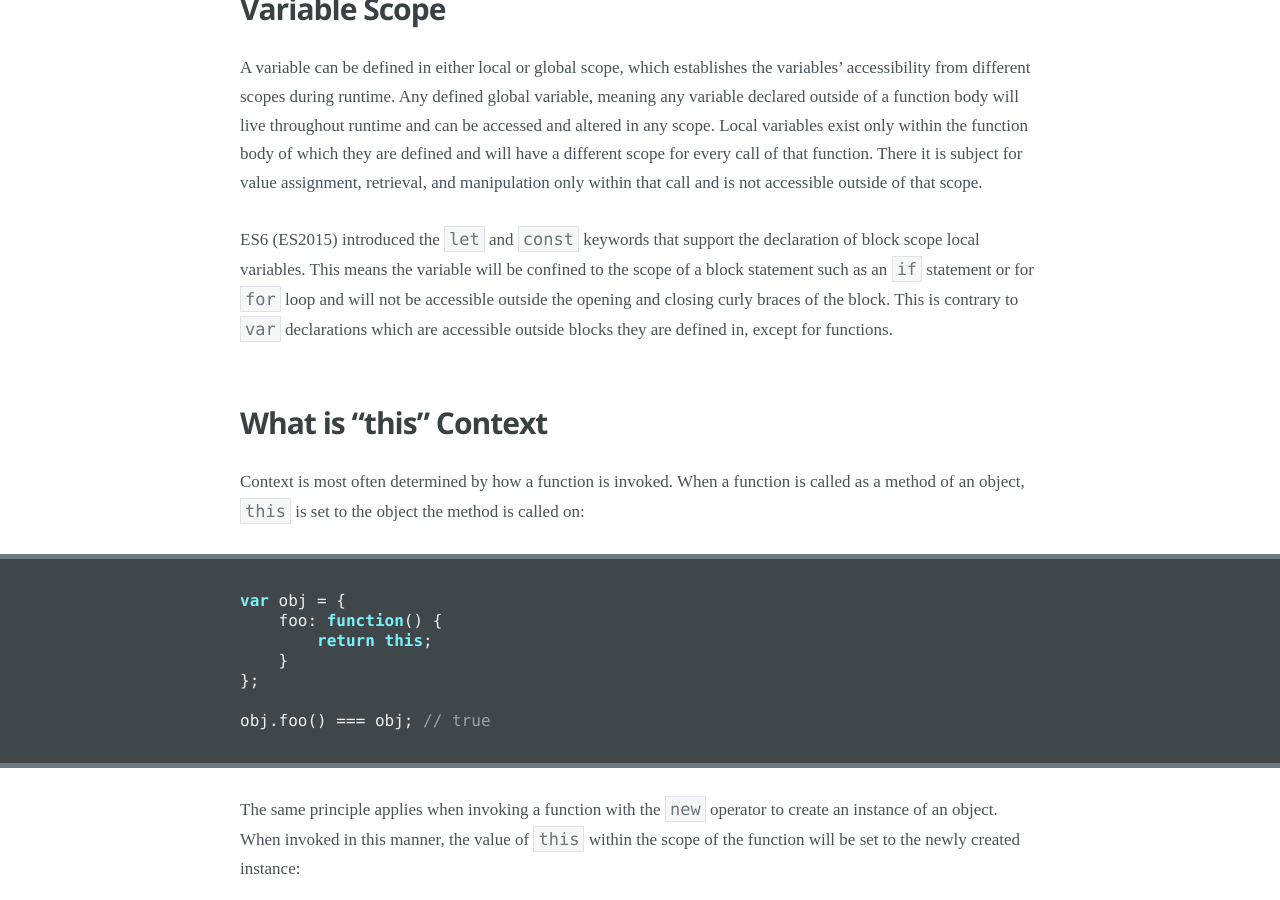
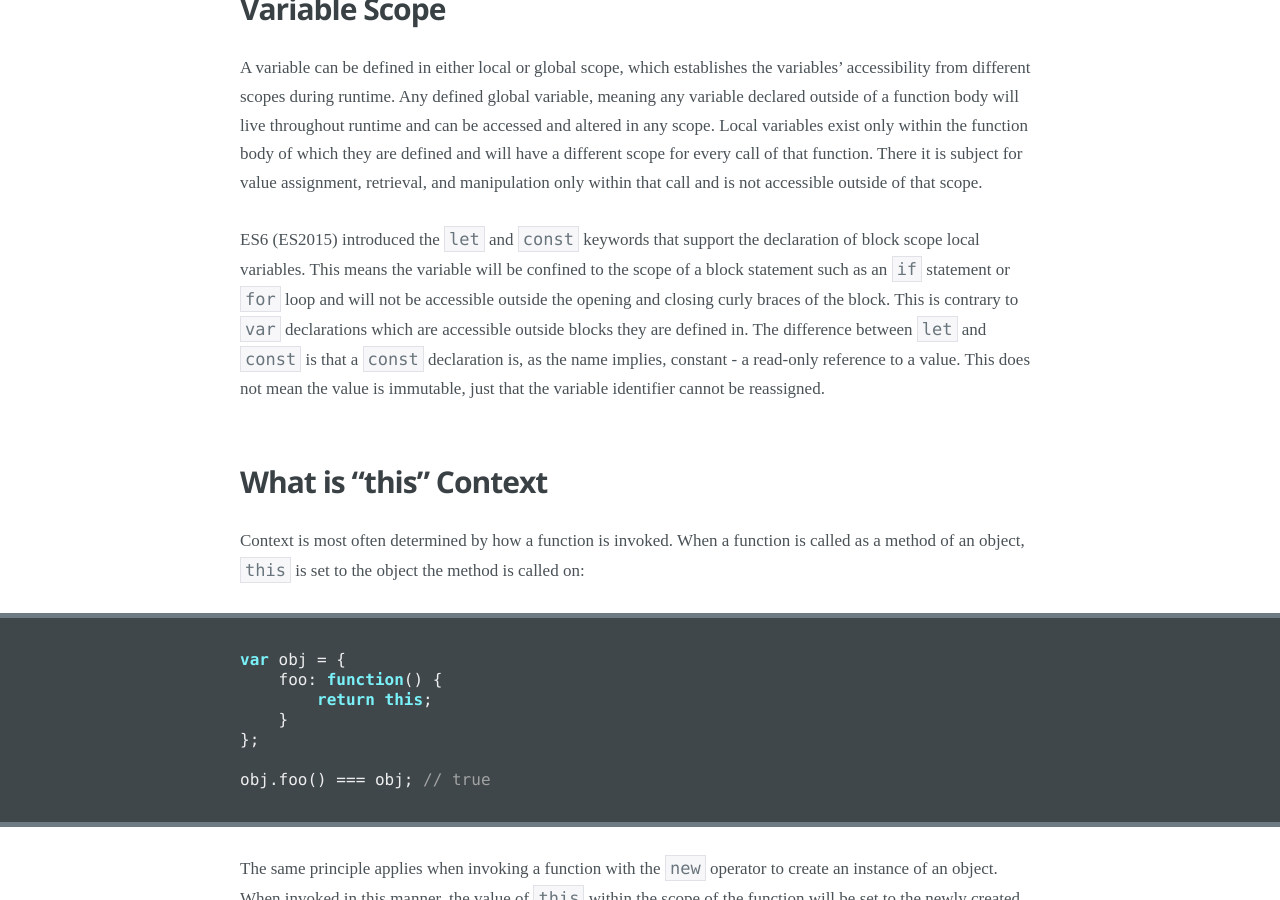
Before and after one commit to ryanmorr/ryanmorr.github.io, a Jekyll site: the page built from _posts/2013-08-16-understanding-scope-and-context-in-javascript.md, in a window 1280 px wide and 900 px high, scrolled down 1345 px. Built offline with Jekyll 4.4.1, drawn with Linux system fonts in a browser that asks for light colours; some web fonts are replaced.

Commit message:
Fix typo improve variable scope paragraph

```diff
--- a/_posts/2013-08-16-understanding-scope-and-context-in-javascript.md
+++ b/_posts/2013-08-16-understanding-scope-and-context-in-javascript.md
@@ -18,7 +18,7 @@ Every function invocation has both a scope and a context associated with it. Fun
 
 A variable can be defined in either local or global scope, which establishes the variables' accessibility from different scopes during runtime. Any defined global variable, meaning any variable declared outside of a function body will live throughout runtime and can be accessed and altered in any scope. Local variables exist only within the function body of which they are defined and will have a different scope for every call of that function. There it is subject for value assignment, retrieval, and manipulation only within that call and is not accessible outside of that scope.
 
-ES6 (ES2015) introduced the `let` and `const` keywords that support the declaration of block scope local variables. This means the variable will be confined to the scope of a block statement such as an `if` statement or for `for` loop and will not be accessible outside the opening and closing curly braces of the block. This is contrary to `var` declarations which are accessible outside blocks they are defined in, except for functions.
+ES6 (ES2015) introduced the `let` and `const` keywords that support the declaration of block scope local variables. This means the variable will be confined to the scope of a block statement such as an `if` statement or `for` loop and will not be accessible outside the opening and closing curly braces of the block. This is contrary to `var` declarations which are accessible outside blocks they are defined in. The difference between `let` and `const` is that a `const` declaration is, as the name implies, constant - a read-only reference to a value. This does not mean the value is immutable, just that the variable identifier cannot be reassigned.
 
 ## What is “this” Context
 
```
